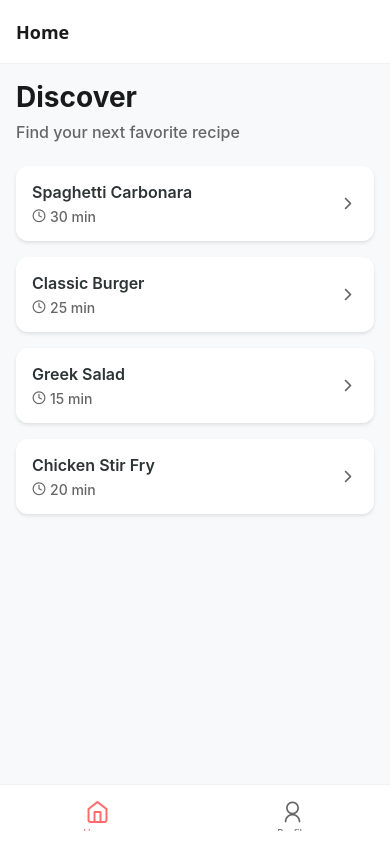
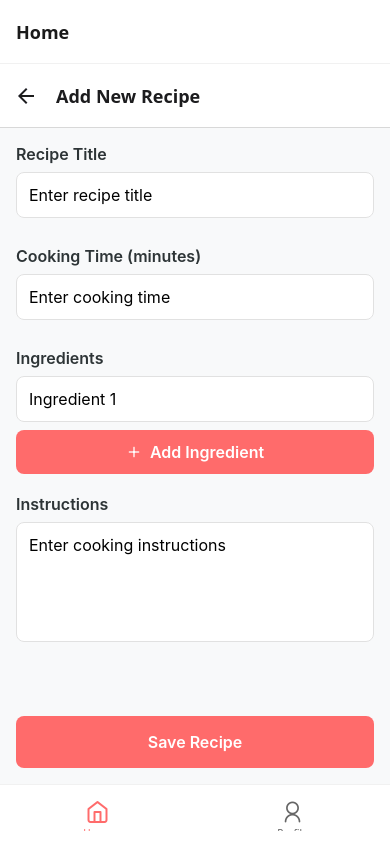
Before and after one commit to bhi049/RecipeApp, a React Native app: screen /AddRecipe in a window 390 px wide. Built offline with nearby package versions, Linux system fonts and the light colour scheme.

Commit message:
Add new recipe button. New recipe shows up in homescreen.

```diff
--- a/App.js
+++ b/App.js
@@ -1,16 +1,48 @@
+import 'react-native-gesture-handler';
 import React from 'react';
 import { NavigationContainer } from '@react-navigation/native';
 import AntDesign from '@expo/vector-icons/AntDesign';
 import Feather from '@expo/vector-icons/Feather';
 import { createBottomTabNavigator } from '@react-navigation/bottom-tabs';
+import { createStackNavigator } from '@react-navigation/stack';
 import { SafeAreaView, StatusBar, StyleSheet } from 'react-native';
 import HomeScreen from './screens/HomeScreen';
 import ProfileScreen from './screens/ProfileScreen';
+import AddRecipeScreen from './screens/AddRecipeScreen';
+import { RecipeProvider } from './context/RecipeContext';
+
 const Tab = createBottomTabNavigator();
+const Stack = createStackNavigator();
+
+const HomeStack = () => {
+  return (
+    <Stack.Navigator>
+      <Stack.Screen
+        name="HomeScreen"
+        component={HomeScreen}
+        options={{ headerShown: false }}
+      />
+      <Stack.Screen
+        name="AddRecipe"
+        component={AddRecipeScreen}
+        options={{
+          title: 'Add New Recipe',
+          headerStyle: {
+            backgroundColor: '#fff',
+          },
+          headerTitleStyle: {
+            fontWeight: '600',
+          },
+        }}
+      />
+    </Stack.Navigator>
+  );
+};
 
 export default function App() {
   return (
     <SafeAreaView style={styles.container}>
+      <RecipeProvider>
         <NavigationContainer>
           <Tab.Navigator
             screenOptions={({ route }) => ({
@@ -44,10 +76,11 @@ export default function App() {
               },
             })}
           >
-          <Tab.Screen name="Home" component={HomeScreen} />
+            <Tab.Screen name="Home" component={HomeStack} />
             <Tab.Screen name="Profile" component={ProfileScreen} />
           </Tab.Navigator>
         </NavigationContainer>
+      </RecipeProvider>
     </SafeAreaView>
   );
 }
--- /dev/null
+++ b/context/RecipeContext.js
@@ -0,0 +1,50 @@
+import React, { createContext, useState, useContext } from 'react';
+
+const RecipeContext = createContext();
+
+export const RecipeProvider = ({ children }) => {
+  const [recipes, setRecipes] = useState([
+    {
+      id: '1',
+      title: 'Spaghetti Carbonara',
+      cookingTime: 30,
+    },
+    {
+      id: '2',
+      title: 'Classic Burger',
+      cookingTime: 25,
+    },
+    {
+      id: '3',
+      title: 'Greek Salad',
+      cookingTime: 15,
+    },
+    {
+      id: '4',
+      title: 'Chicken Stir Fry',
+      cookingTime: 20,
+    },
+  ]);
+
+  const addRecipe = (recipe) => {
+    const newRecipe = {
+      ...recipe,
+      id: Date.now().toString(), // Generate a unique ID
+    };
+    setRecipes([...recipes, newRecipe]);
+  };
+
+  return (
+    <RecipeContext.Provider value={{ recipes, addRecipe }}>
+      {children}
+    </RecipeContext.Provider>
+  );
+};
+
+export const useRecipes = () => {
+  const context = useContext(RecipeContext);
+  if (!context) {
+    throw new Error('useRecipes must be used within a RecipeProvider');
+  }
+  return context;
+};
--- a/package.json
+++ b/package.json
@@ -10,10 +10,12 @@
   },
   "dependencies": {
     "@react-navigation/bottom-tabs": "^7.2.1",
+    "@react-navigation/stack": "^7.1.2",
     "expo": "~52.0.38",
     "expo-status-bar": "~2.0.1",
     "react": "18.3.1",
     "react-native": "0.76.7",
+    "react-native-gesture-handler": "^2.24.0",
     "react-native-safe-area-context": "4.12.0",
     "react-native-screens": "~4.4.0"
   },
--- /dev/null
+++ b/screens/AddRecipeScreen.js
@@ -0,0 +1,192 @@
+import React, { useState } from 'react';
+import {
+  View,
+  Text,
+  StyleSheet,
+  TextInput,
+  ScrollView,
+  TouchableOpacity,
+  KeyboardAvoidingView,
+  Platform,
+  Alert,
+} from 'react-native';
+import { Feather } from '@expo/vector-icons';
+import { useRecipes } from '../context/RecipeContext';
+
+const AddRecipeScreen = ({ navigation }) => {
+  const { addRecipe } = useRecipes();
+  const [title, setTitle] = useState('');
+  const [cookingTime, setCookingTime] = useState('');
+  const [ingredients, setIngredients] = useState(['']);
+  const [instructions, setInstructions] = useState('');
+
+  const handleAddIngredient = () => {
+    setIngredients([...ingredients, '']);
+  };
+
+  const handleIngredientChange = (text, index) => {
+    const newIngredients = [...ingredients];
+    newIngredients[index] = text;
+    setIngredients(newIngredients);
+  };
+
+  const handleSave = () => {
+    if (!title.trim()) {
+      Alert.alert('Error', 'Please enter a recipe title');
+      return;
+    }
+
+    if (!cookingTime.trim()) {
+      Alert.alert('Error', 'Please enter cooking time');
+      return;
+    }
+
+    // Filter out empty ingredients
+    const filteredIngredients = ingredients.filter(ing => ing.trim());
+    if (filteredIngredients.length === 0) {
+      Alert.alert('Error', 'Please add at least one ingredient');
+      return;
+    }
+
+    const newRecipe = {
+      title: title.trim(),
+      cookingTime: parseInt(cookingTime),
+      ingredients: filteredIngredients,
+      instructions: instructions.trim(),
+    };
+
+    addRecipe(newRecipe);
+    navigation.goBack();
+  };
+
+  return (
+    <KeyboardAvoidingView
+      behavior={Platform.OS === 'ios' ? 'padding' : 'height'}
+      style={styles.container}
+    >
+      <ScrollView style={styles.scrollView}>
+        <View style={styles.form}>
+          <View style={styles.inputGroup}>
+            <Text style={styles.label}>Recipe Title</Text>
+            <TextInput
+              style={styles.input}
+              value={title}
+              onChangeText={setTitle}
+              placeholder="Enter recipe title"
+            />
+          </View>
+
+          <View style={styles.inputGroup}>
+            <Text style={styles.label}>Cooking Time (minutes)</Text>
+            <TextInput
+              style={styles.input}
+              value={cookingTime}
+              onChangeText={setCookingTime}
+              placeholder="Enter cooking time"
+              keyboardType="numeric"
+            />
+          </View>
+
+          <View style={styles.inputGroup}>
+            <Text style={styles.label}>Ingredients</Text>
+            {ingredients.map((ingredient, index) => (
+              <TextInput
+                key={index}
+                style={styles.input}
+                value={ingredient}
+                onChangeText={(text) => handleIngredientChange(text, index)}
+                placeholder={`Ingredient ${index + 1}`}
+              />
+            ))}
+            <TouchableOpacity
+              style={styles.addButton}
+              onPress={handleAddIngredient}
+            >
+              <Feather name="plus" size={16} color="#fff" />
+              <Text style={styles.addButtonText}>Add Ingredient</Text>
+            </TouchableOpacity>
+          </View>
+
+          <View style={styles.inputGroup}>
+            <Text style={styles.label}>Instructions</Text>
+            <TextInput
+              style={[styles.input, styles.textArea]}
+              value={instructions}
+              onChangeText={setInstructions}
+              placeholder="Enter cooking instructions"
+              multiline
+              numberOfLines={6}
+              textAlignVertical="top"
+            />
+          </View>
+        </View>
+      </ScrollView>
+
+      <TouchableOpacity style={styles.saveButton} onPress={handleSave}>
+        <Text style={styles.saveButtonText}>Save Recipe</Text>
+      </TouchableOpacity>
+    </KeyboardAvoidingView>
+  );
+};
+
+const styles = StyleSheet.create({
+  container: {
+    flex: 1,
+    backgroundColor: '#f8f9fa',
+  },
+  scrollView: {
+    flex: 1,
+  },
+  form: {
+    padding: 16,
+  },
+  inputGroup: {
+    marginBottom: 20,
+  },
+  label: {
+    fontSize: 16,
+    fontWeight: '600',
+    color: '#2d3436',
+    marginBottom: 8,
+  },
+  input: {
+    backgroundColor: '#fff',
+    borderRadius: 8,
+    padding: 12,
+    borderWidth: 1,
+    borderColor: '#e1e1e1',
+    fontSize: 16,
+    marginBottom: 8,
+  },
+  textArea: {
+    height: 120,
+  },
+  addButton: {
+    flexDirection: 'row',
+    alignItems: 'center',
+    backgroundColor: '#ff6b6b',
+    padding: 12,
+    borderRadius: 8,
+    justifyContent: 'center',
+  },
+  addButtonText: {
+    color: '#fff',
+    fontSize: 16,
+    fontWeight: '600',
+    marginLeft: 8,
+  },
+  saveButton: {
+    backgroundColor: '#ff6b6b',
+    padding: 16,
+    margin: 16,
+    borderRadius: 8,
+    alignItems: 'center',
+  },
+  saveButtonText: {
+    color: '#fff',
+    fontSize: 16,
+    fontWeight: '600',
+  },
+});
+
+export default AddRecipeScreen;
--- a/screens/HomeScreen.js
+++ b/screens/HomeScreen.js
@@ -1,35 +1,19 @@
-import React, { useState } from 'react';
-import { View, FlatList, StyleSheet, Text } from 'react-native';
+import React from 'react';
+import { View, FlatList, StyleSheet, Text, TouchableOpacity } from 'react-native';
+import { Feather } from '@expo/vector-icons';
 import RecipeCard from '../components/RecipeCard';
+import { useRecipes } from '../context/RecipeContext';
 
-const HomeScreen = () => {
-  // Sample data - later we'll replace this with real data storage
-  const [recipes] = useState([
-    {
-      id: '1',
-      title: 'Spaghetti Carbonara',
-      cookingTime: 30,
-    },
-    {
-      id: '2',
-      title: 'Classic Burger',
-      cookingTime: 25,
-    },
-    {
-      id: '3',
-      title: 'Greek Salad',
-      cookingTime: 15,
-    },
-    {
-      id: '4',
-      title: 'Chicken Stir Fry',
-      cookingTime: 20,
-    },
-  ]);
+const HomeScreen = ({ navigation }) => {
+  const { recipes } = useRecipes();
 
   const handleRecipePress = (recipe) => {
     // We'll implement navigation to recipe details later
     console.log('Recipe pressed:', recipe.title);
+  };
+
+  const handleAddRecipe = () => {
+    navigation.navigate('AddRecipe');
   };
 
   return (
@@ -52,6 +36,9 @@ const HomeScreen = () => {
           </View>
         )}
       />
+      <TouchableOpacity style={styles.fab} onPress={handleAddRecipe}>
+        <Feather name="plus" size={24} color="#fff" />
+      </TouchableOpacity>
     </View>
   );
 };
@@ -80,6 +67,25 @@ const styles = StyleSheet.create({
     color: '#666',
     fontWeight: '500',
   },
+  fab: {
+    position: 'absolute',
+    bottom: 24,
+    right: 24,
+    backgroundColor: '#ff6b6b',
+    width: 56,
+    height: 56,
+    borderRadius: 28,
+    alignItems: 'center',
+    justifyContent: 'center',
+    elevation: 4,
+    shadowColor: '#000',
+    shadowOffset: {
+      width: 0,
+      height: 2,
+    },
+    shadowOpacity: 0.25,
+    shadowRadius: 3.84,
+  },
 });
 
 export default HomeScreen;
```
Also changed, not shown: 1 other file (tests, documents, lock files or other folders). Lines whose indentation alone changed are shown as unchanged.
